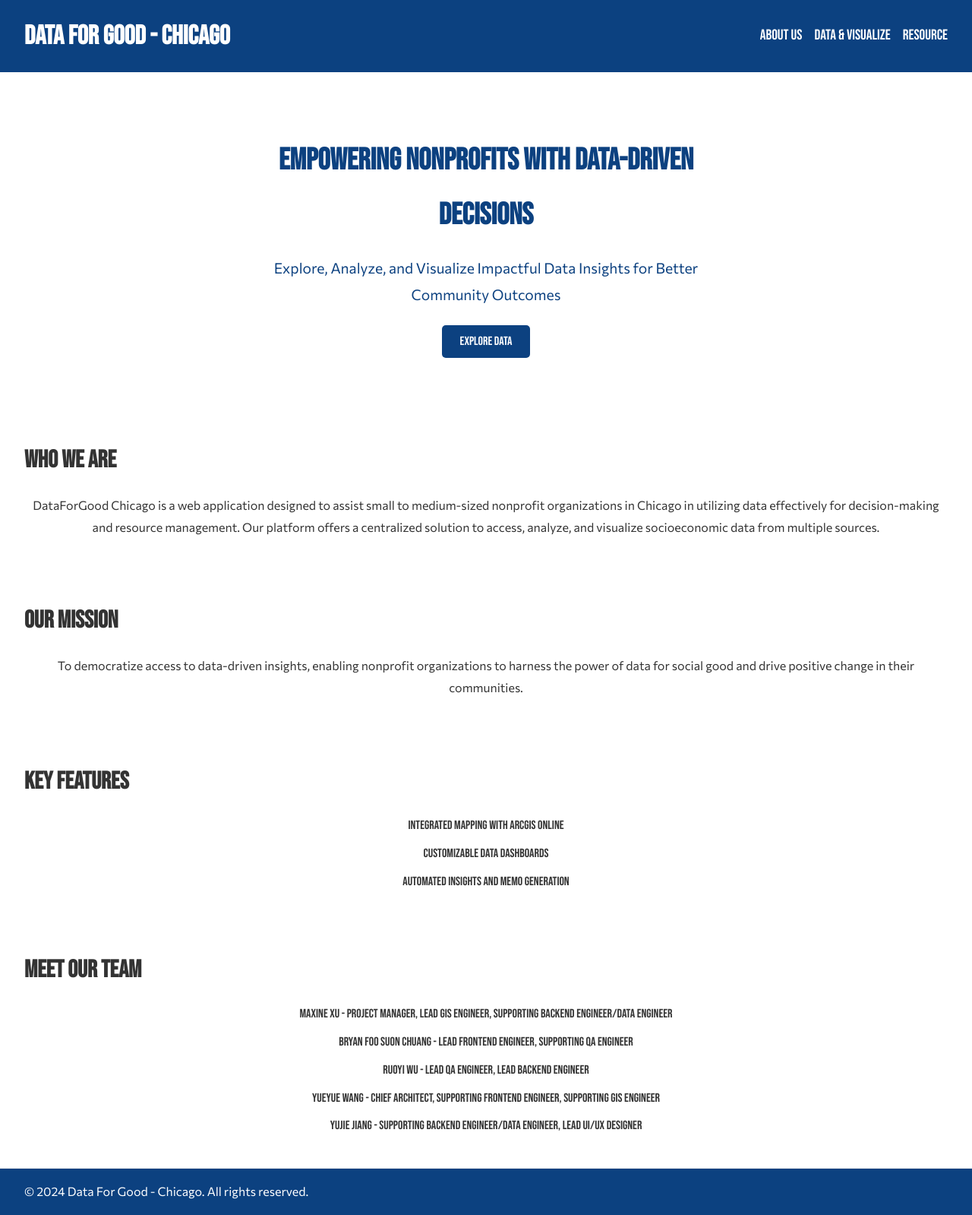
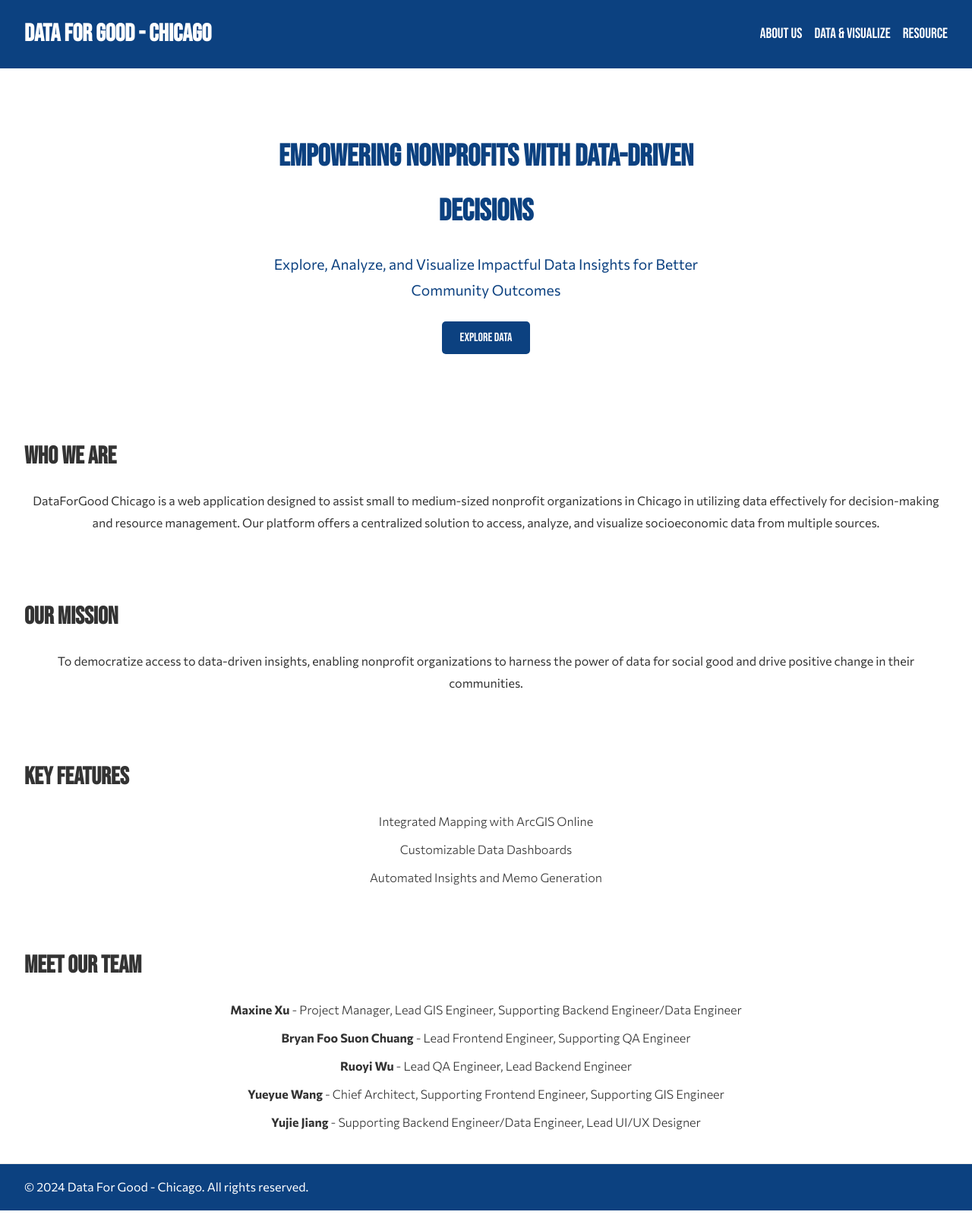
Before and after one commit to jamesturk/DataForGood-chicago, a Django app: page /main/aboutus/ in a window 1280 px wide. Shown: the whole page at 76% size. Run offline with Django 5.2, Linux system fonts and the light colour scheme.

Commit message:
css modified

```diff
--- a/dataforgood/main/static/css/style.css
+++ b/dataforgood/main/static/css/style.css
@@ -27,11 +27,17 @@ h1,h2,h3,h4{
 }
 
 .navbar .logo {
-    font-size: 2.2rem;
+    font-size: 2rem;
     font-weight: bold;
     font-family: "Bebas Neue", sans-serif;
 }
 
+.navbar .logo a {
+    color: #fff !important;
+    text-decoration: none !important;
+    font-family: 'Bebas Neue', sans-serif !important;
+    font-size: 2rem !important;
+}
 .navbar .nav-links {
     list-style: none;
     display: flex;
@@ -111,11 +117,6 @@ section p {
 section ul {
     list-style: none;
     padding: 0;
-}
-
-section ul li {
-    font-size: 1rem;
-    margin-bottom: 0.5rem;
 }
 
 /* Footer styles */
@@ -313,6 +314,7 @@ input[type=submit]{
 .h3_title{
     text-align: left;
 }
+
 p{
     font-family: "Commissioner", sans-serif;
     margin-top: 10px;
@@ -388,3 +390,22 @@ select{
     display: block;
     margin: auto;
 }
+
+section ul li {
+    font-size: 1rem;
+    margin-bottom: 0.5rem;
+}
+
+.features ul li {
+    font-family: "Commissioner", sans-serif;
+    font-weight: 300;
+}
+
+.team ul li {
+    font-family: "Commissioner", sans-serif;
+    font-weight: 300;
+}
+
+.team ul li strong {
+    font-weight: bold;
+}
--- a/dataforgood/main/templates/aboutus.html
+++ b/dataforgood/main/templates/aboutus.html
@@ -57,11 +57,11 @@
     <section class="team">
         <h2>Meet Our Team</h2>
         <ul>
-            <li>Maxine Xu - Project Manager, Lead GIS Engineer, Supporting Backend Engineer/Data Engineer</li>
-            <li>Bryan Foo Suon Chuang - Lead Frontend Engineer, Supporting QA Engineer</li>
-            <li>Ruoyi Wu - Lead QA Engineer, Lead Backend Engineer</li>
-            <li>Yueyue Wang - Chief Architect, Supporting Frontend Engineer, Supporting GIS Engineer</li>
-            <li>Yujie Jiang - Supporting Backend Engineer/Data Engineer, Lead UI/UX Designer</li>
+            <li><strong>Maxine Xu</strong> - Project Manager, Lead GIS Engineer, Supporting Backend Engineer/Data Engineer</li>
+            <li><strong>Bryan Foo Suon Chuang</strong> - Lead Frontend Engineer, Supporting QA Engineer</li>
+            <li><strong>Ruoyi Wu</strong> - Lead QA Engineer, Lead Backend Engineer</li>
+            <li><strong>Yueyue Wang</strong> - Chief Architect, Supporting Frontend Engineer, Supporting GIS Engineer</li>
+            <li><strong>Yujie Jiang</strong> - Supporting Backend Engineer/Data Engineer, Lead UI/UX Designer</li>
         </ul>
     </section>
 
--- a/dataforgood/main/templates/dataandvisualize.html
+++ b/dataforgood/main/templates/dataandvisualize.html
@@ -20,7 +20,9 @@
     <body>
     <header>
         <nav class="navbar">
-            <div class="logo">Data For Good - Chicago</div>
+            <div class="logo">
+                <a href="{% url 'aboutus' %}">Data For Good - Chicago</a>
+            </div>
             <ul class="nav-links">
                 <li><a href="{% url 'aboutus' %}">About Us</a></li>
                 <li><a href="{% url 'dataandvisualize' %}">Data & Visualize</a></li>
--- a/dataforgood/main/templates/resources.html
+++ b/dataforgood/main/templates/resources.html
@@ -15,7 +15,9 @@
     <body>
         <header>
             <nav class="navbar">
-            <div class="logo">Data For Good - Chicago</div>
+                <div class="logo">
+                    <a href="{% url 'aboutus' %}">Data For Good - Chicago</a>
+                </div>
                 <ul class="nav-links">
                     <li><a href="{% url 'aboutus' %}">About Us</a></li>
                     <li><a href="{% url 'dataandvisualize' %}">Data & Visualize</a></li>
```
Lines whose indentation alone changed are shown as unchanged.
